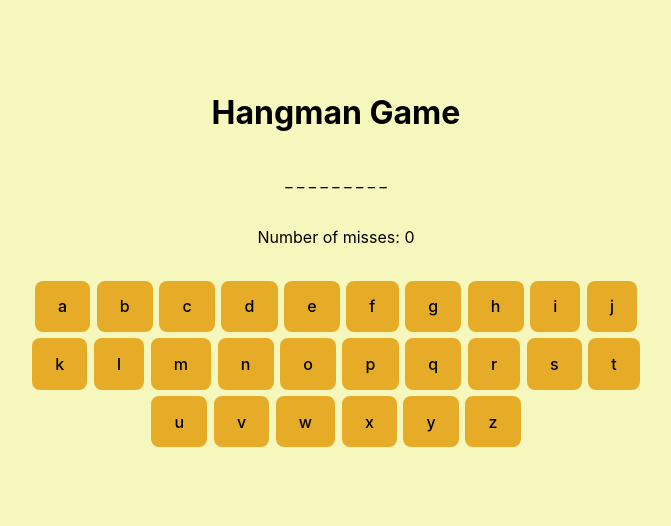
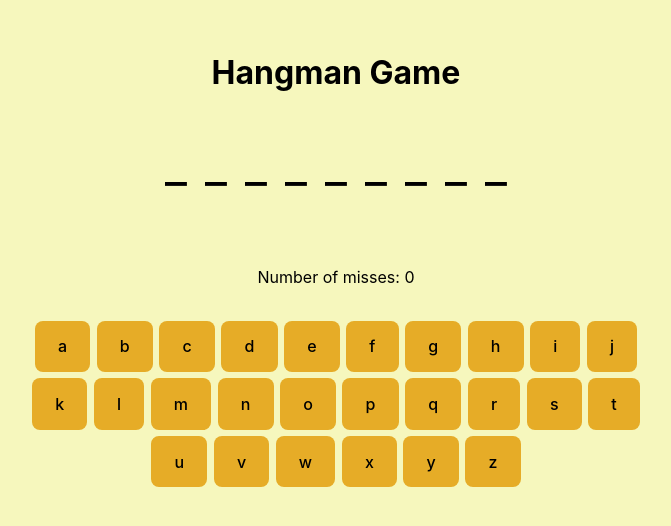
Before and after one commit to nbogie/hangman-game-react-solutions, a React (Vite) app: page / in a window 1280 px wide. Shown: the part 132-658 px from the top of the page, without its empty margins (304-975 px from the left). Built offline with nearby package versions, Linux system fonts and the light colour scheme.

Commit message:
b0rked letters display - won't stagger anim

```diff
--- a/src/components/LettersDisplay.tsx
+++ b/src/components/LettersDisplay.tsx
@@ -1,8 +1,64 @@
+import { motion } from "framer-motion";
+
 export function LettersDisplay({
     lettersOrNulls,
 }: {
     lettersOrNulls: (null | string)[];
 }) {
     const lettersOrSpaces = lettersOrNulls.map((l) => (l === null ? "_" : l));
-    return <div className="letters">{lettersOrSpaces.join(" ")}</div>;
+    const animVariantsForContainer = {
+        smaller: {
+            scale: 0.8,
+            transition: {
+                staggerChildren: 0.3, // Delay between each child animation
+            },
+        },
+        normal: {
+            scale: 1,
+            transition: {
+                staggerChildren: 0.3, // Delay between each child animation
+            },
+        },
+    };
+
+    const itemVariants = {
+        smaller: { scale: 0.8 },
+        normal: { scale: 1 },
+    };
+
+    return (
+        <motion.div
+            className="lettersOrSpaces"
+            variants={animVariantsForContainer}
+            initial={"smaller"}
+            animate={"normal"}
+        >
+            {lettersOrSpaces.map((l, ix) => (
+                <LetterOrSpace
+                    key={l + "_at_" + ix}
+                    variants={itemVariants}
+                    letterOrSpace={l}
+                />
+            ))}
+        </motion.div>
+    );
 }
+
+function LetterOrSpace({
+    letterOrSpace,
+    variants,
+}: {
+    variants: Record<string, object>;
+    letterOrSpace: string | null;
+}) {
+    return (
+        <motion.div
+            variants={variants}
+            initial={"smaller"}
+            animate={"normal"}
+            className="letterOrSpace"
+        >
+            {letterOrSpace}
+        </motion.div>
+    );
+}
```
